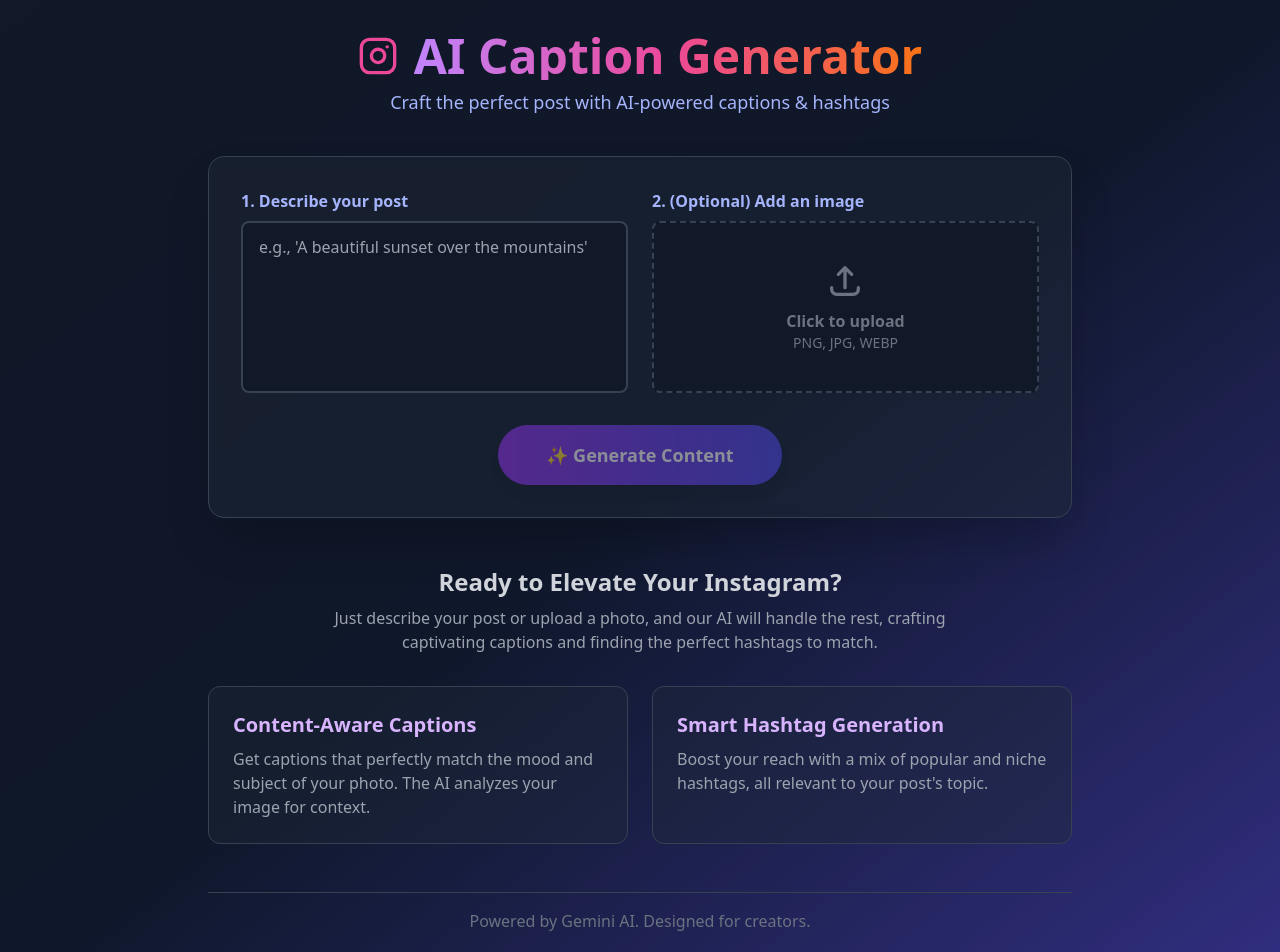
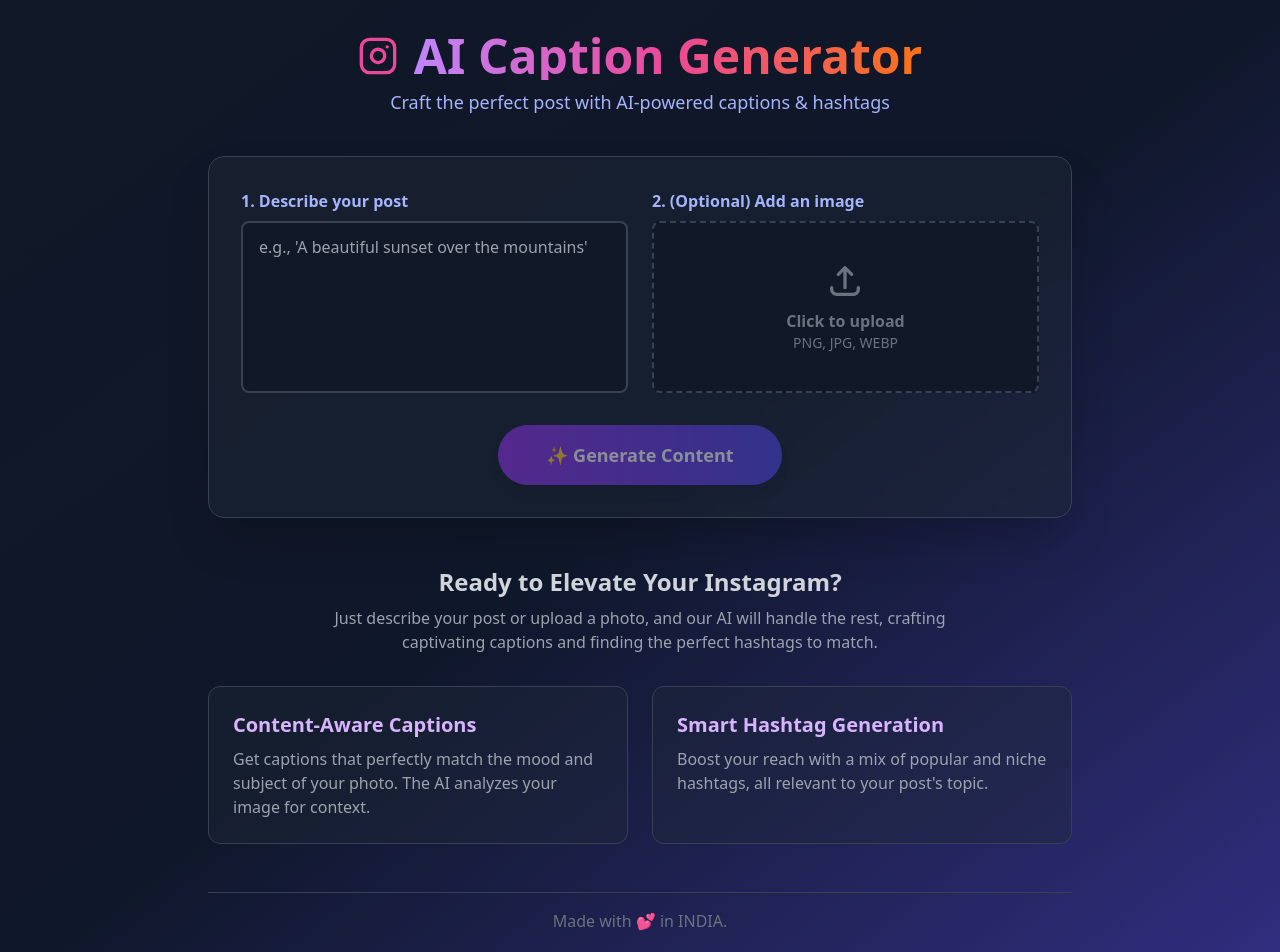
Before and after one commit to aadilkhan116265/ai-instagram-caption-generator, a React (Vite) app: page / in a window 1280 px wide. Shown: the top 952 px of the page. Built offline with nearby package versions, Linux system fonts and the light colour scheme; no server answers.

Commit message:
Update Footer.tsx

```diff
--- a/components/Footer.tsx
+++ b/components/Footer.tsx
@@ -3,7 +3,7 @@ import React from 'react';
 export const Footer: React.FC = () => {
   return (
     <footer className="text-center mt-12 py-4 border-t border-gray-700">
-      <p className="text-gray-500">Powered by Gemini AI. Designed for creators.</p>
+      <p className="text-gray-500">Made with 💕 in INDIA.</p>
     </footer>
   );
 };
```
